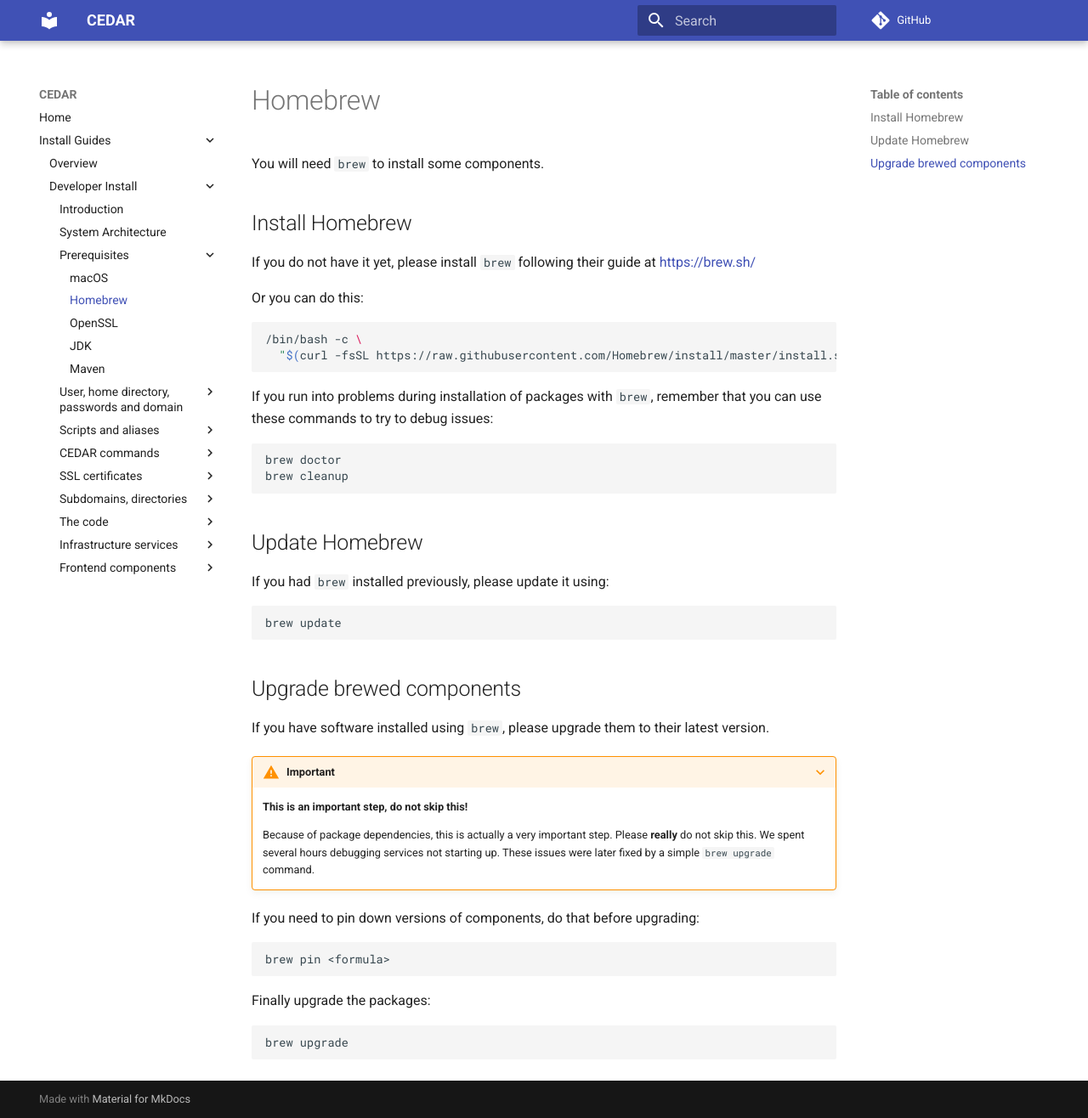
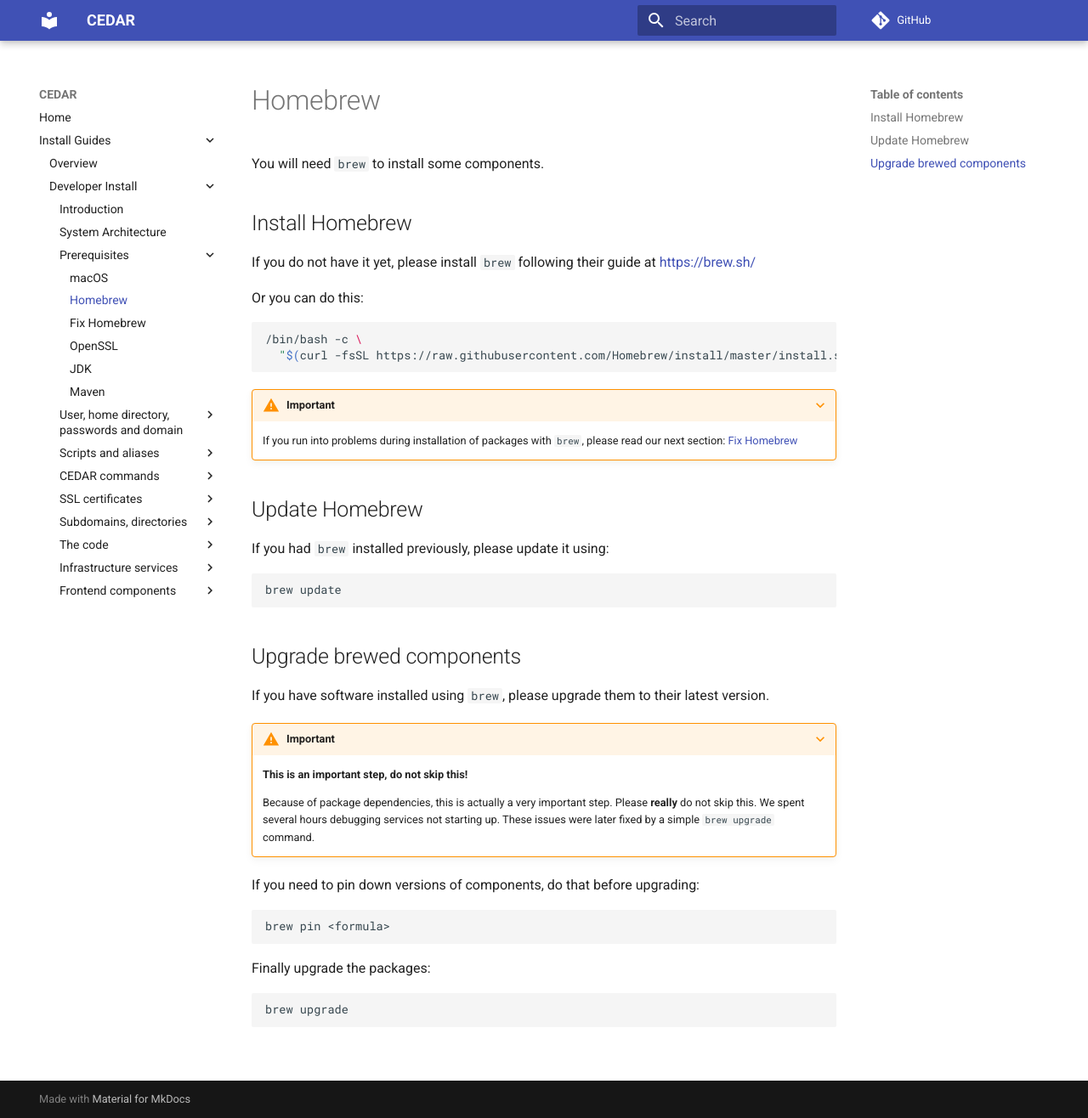
Before and after one commit to metadatacenter/cedar-mkdocs, an MkDocs documentation site: the page built from docs/install-developer/prereq-homebrew.md, in a window 1280 px wide and 1316 px high. Shown: the whole window at 85% size. Built offline with MkDocs 1.6.1 and Material for MkDocs 9.7.7, drawn with Linux system fonts in a browser that asks for light colours; comment, search, counter and statistics services are not loaded.

Commit message:
Homebrew fix

````diff
--- a/docs/install-developer/prereq-homebrew.md
+++ b/docs/install-developer/prereq-homebrew.md
@@ -11,12 +11,9 @@
   "$(curl -fsSL https://raw.githubusercontent.com/Homebrew/install/master/install.sh)"
 ```
 
-If you run into problems during installation of packages with `brew`, remember that you can use these commands to try to debug issues:
+???+ warning "Important"
 
-```sh
-brew doctor
-brew cleanup
-```
+    If you run into problems during installation of packages with `brew`, please read our next section: [Fix Homebrew](./prereq-homebrew-fix.md)
 
 ## Update Homebrew
 If you had `brew` installed previously, please update it using:
@@ -29,6 +26,7 @@
 If you have software installed using `brew`, please upgrade them to their latest version.
 
 ???+ warning "Important"
+
     **This is an important step, do not skip this!**
 
     Because of package dependencies, this is actually a very important step. Please **really** do not skip this. We spent several hours debugging services not starting up. These issues were later fixed by a simple `brew upgrade` command.
--- a/mkdocs.yml
+++ b/mkdocs.yml
@@ -26,6 +26,7 @@
             - Prerequisites:
                 - install-developer/prereq-macos.md
                 - install-developer/prereq-homebrew.md
+                - install-developer/prereq-homebrew-fix.md
                 - install-developer/prereq-openssl.md
                 - install-developer/prereq-jdk.md
                 - install-developer/prereq-maven.md
````
Also changed, not shown: docs/install-developer/prereq-homebrew-fix.md (added, +60 -0 lines).
